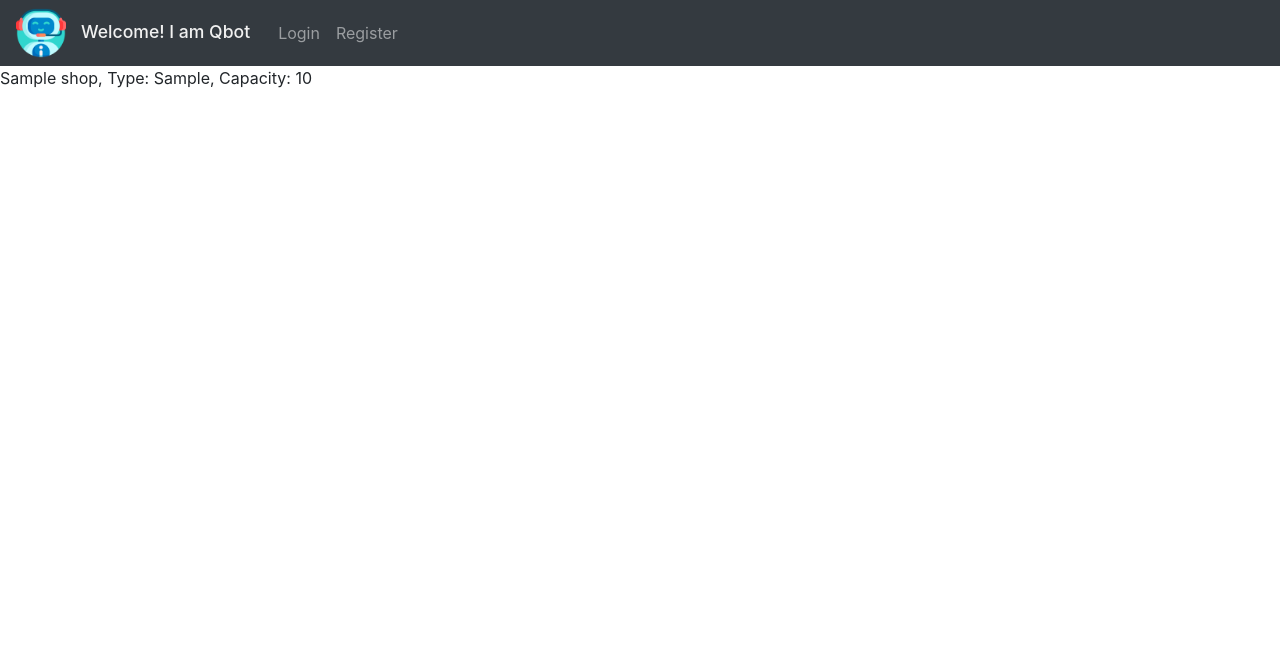
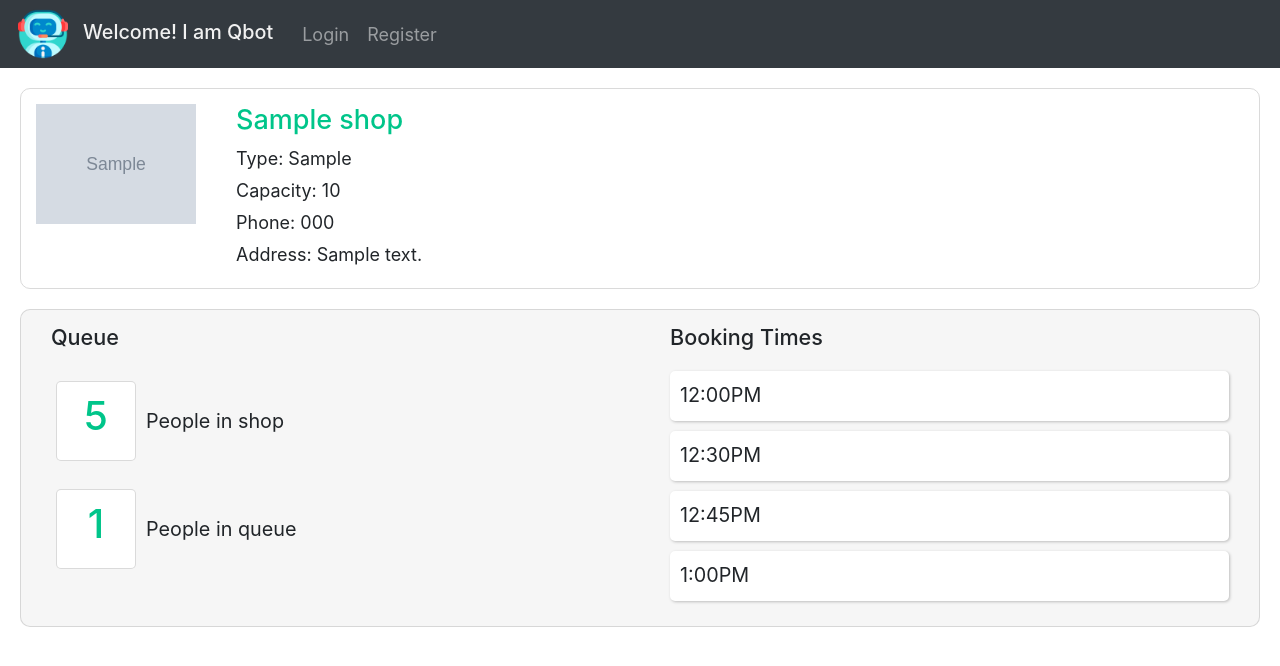
Before and after one commit to charleshugochg/qbot, a Django app: page /shop/1/ in a window 1280 px wide. Shown: the top 666 px of the page. Run offline with Django 3.2, Linux system fonts and the light colour scheme; tables that the repository leaves empty hold one stand-in row (values such as "Sample post"); grey boxes marked "Sample" are stand-in pictures; some libraries are stand-ins or nearby versions.

Commit message:
Upgrade shop view design

```diff
--- a/mainapp/static/mainapp/css/style.css
+++ b/mainapp/static/mainapp/css/style.css
@@ -1,3 +1,36 @@
+
+html {
+    background-color: #fff;
+    color: #555;
+    font-family: 'Montserrat', 'Arial', sans-serif;
+    font-weight: 300;
+    font-size: 18px;
+    text-rendering: optimizeLegibility;
+}
+
+/* ------------------------- */
+/* REUSUABLE */
+/* ------------------------- */
+
+.link-header {
+    text-decoration: none;
+    color: rgb(0, 197, 138);
+}
+
+.link-header:hover {
+    text-decoration: none;
+    color: rgb(0, 173, 121);
+}
+
+.clearfix {zoom: 1}
+.clearfix:after {
+    content: '.';
+    clear: both;
+    display: block;
+    height: 0;
+    visibility: hidden;
+}
+
 
 /* ------------------------- */
 /* NAVBAR */
@@ -20,6 +53,11 @@
 /* Searching */
 /* ------------------------- */
 
+.container-custom h1 {
+    font-weight: 300;
+    margin-bottom: 40px;
+}
+
 .search-area {
     text-align: center;
     margin: 40px 0;
@@ -36,6 +74,15 @@
 
 .shop-section {
     margin-bottom: 30px;
+}
+
+.shop-section h2:after {
+    display: block;
+    height: 2px;
+    background-color:rgb(0, 173, 121);
+    content: " ";
+    width: 90px;
+    margin-top: 5px;
 }
 
 .shop-section h2 {
@@ -81,12 +128,93 @@
     margin-bottom: 5px;
 }
 
-.shop-info-text a {
-    text-decoration: none;
+
+/* ------------------------- */
+/* Shop View Details */
+/* ------------------------- */
+
+.back-grey {
+    background-color: #f6f6f6;
+}
+
+.shop-container {
+    padding: 15px;
+    margin: 20px;
+    border-radius: 10px;
+    border: 1px solid rgba(199, 199, 199, 0.664);
+}
+
+.shop-container img {
+    display: inline-block;
+    float: left;
+    width: 160px;
+}
+
+.shop-detail-text {
+    display: inline-block;
+    margin-left: 40px;
+}
+
+.shop-detail-text p {
+    margin-bottom: 5px;
+}
+
+.quebook-info {
+    padding-left: 20px;
+}
+
+.quebook-info .row {
+    margin-left: 20px;
+}
+
+.quebook-info .row:last-child {
+    margin-bottom: 15px;
+}
+
+.quebook-info h2 {
+    margin-left: 15px;
+    margin-bottom: 20px;
+    font-size: 120%;
+}
+
+.counter-text {
+    display: inline-block;
+    float: left;
+    text-align: center;
+    margin-top: 10px;
+    padding-top: 5px;
+    font-size: 220%;
+    font-weight: 500;
+    width: 80px;
+    height: 80px;
+    background-color: rgb(255, 255, 255);
+    border-radius: 5px;
+    border: 1px solid rgba(199, 199, 199, 0.664);
     color: rgb(0, 197, 138);
 }
 
-.shop-info-text a:hover {
-    text-decoration: none;
-    color: rgb(0, 173, 121);
+.counter-info {
+    margin-left: 10px;
+    font-size: 110%;
+    padding-top: 36px;
+    display: inline-block;
 }
+
+.book-table {
+    margin: 0px 15px;
+}
+
+.book-row {
+    margin-bottom: 10px;
+    height: 50px;
+    background-color: white;
+    border-radius: 5px;
+    box-shadow: 1px 1px 3px rgb(189, 189, 189);
+}
+
+.book-row p {
+    display: inline-block;
+    margin-left: 10px;
+    margin-top: 10px;
+    font-size: 110%;
+}
--- a/mainapp/templates/mainapp/base.html
+++ b/mainapp/templates/mainapp/base.html
@@ -5,6 +5,7 @@
     <head>
         <title>{% block title %}{% endblock %}</title>
         <link rel="stylesheet" href="{% static 'mainapp/css/style.css' %}"/>
+        <link href="https://fonts.googleapis.com/css2?family=Montserrat:ital,wght@0,300;0,400;0,500;1,200;1,300&display=swap" rel="stylesheet">
         <link rel="stylesheet" href="https://stackpath.bootstrapcdn.com/bootstrap/4.2.1/css/bootstrap.min.css" integrity="sha384-GJzZqFGwb1QTTN6wy59ffF1BuGJpLSa9DkKMp0DgiMDm4iYMj70gZWKYbI706tWS" crossorigin="anonymous">
         <script src="https://code.jquery.com/jquery-3.3.1.slim.min.js" integrity="sha384-q8i/X+965DzO0rT7abK41JStQIAqVgRVzpbzo5smXKp4YfRvH+8abtTE1Pi6jizo" crossorigin="anonymous"></script>
         <script src="https://cdnjs.cloudflare.com/ajax/libs/popper.js/1.14.6/umd/popper.min.js" integrity="sha384-wHAiFfRlMFy6i5SRaxvfOCifBUQy1xHdJ/yoi7FRNXMRBu5WHdZYu1hA6ZOblgut" crossorigin="anonymous"></script>
--- a/mainapp/templates/mainapp/index.html
+++ b/mainapp/templates/mainapp/index.html
@@ -7,7 +7,7 @@
 
 {% block body %}
         <nav class="navbar navbar-expand-lg navbar-dark bg-dark main-nav">
-            <img src="{% static 'mainapp/images/logo.png' %}" alt="Qbot logo">
+            <a href="{% url 'index' %}"><img src="{% static 'mainapp/images/logo.png' %}" alt="Qbot logo"></a>
             <p class="nav-text">Welcome! I am Qbot</p>
             <button class="navbar-toggler" type="button" data-toggle="collapse" data-target="#navbarNavAltMarkup" aria-controls="navbarNavAltMarkup" aria-expanded="false" aria-label="Toggle navigation">
               <span class="navbar-toggler-icon"></span>
@@ -22,7 +22,7 @@
 
     <div class="container-custom no-gutters">
         <div class="search-area">
-            <h2>Search Here</h2>
+            <h1>Search Here</h1>
             <div class="input-group mb-3">
                 <input type="text" class="form-control shop-search" placeholder="Shop name or type">
                 <div class="input-group-append">
@@ -39,7 +39,7 @@
                     <div class="shop-info-body">
                         <img src="{{ MEDIA_URL }}{{ shop.logo.name }}" alt="Shop logo">
                         <div class="shop-info-text">
-                            <a href=""><h4>{{shop.name}}</h4></a>
+                            <a class="link-header" href="{% url 'shop' shop.id %}"><h4>{{shop.name}}</h4></a>
                             <p>Type: {{shop.shop_type}}</p>
                             <p>Capacity: {{shop.capacity}}</p>
                         </div>
--- a/mainapp/templates/mainapp/shop.html
+++ b/mainapp/templates/mainapp/shop.html
@@ -7,7 +7,7 @@
 
 {% block body %}
         <nav class="navbar navbar-expand-lg navbar-dark bg-dark main-nav">
-            <img src="{% static 'mainapp/images/logo.png' %}" alt="Qbot logo">
+            <a href="{% url 'index' %}"><img src="{% static 'mainapp/images/logo.png' %}" alt="Qbot logo"></a>
             <p class="nav-text">Welcome! I am Qbot</p>
             <button class="navbar-toggler" type="button" data-toggle="collapse" data-target="#navbarNavAltMarkup" aria-controls="navbarNavAltMarkup" aria-expanded="false" aria-label="Toggle navigation">
               <span class="navbar-toggler-icon"></span>
@@ -22,7 +22,48 @@
 
     <div class="container-custom no-gutters">
         <div class="shop-container">
-          {{ shop }}
+              <img src="{{ MEDIA_URL }}{{ shop.logo.name }}" alt="Shop logo">
+              <div class="shop-detail-text">
+                  <a class="link-header" href="{% url 'shop' shop.id %}"><h4>{{shop.name}}</h4></a>
+                  <p>Type: {{shop.shop_type}}</p>
+                  <p>Capacity: {{shop.capacity}}</p>
+                  <p>Phone: {{shop.phone_number}}</p>
+                  <p>Address: {{shop.address}}</p>
+              </div>
+        </div>
+
+        <div class="shop-container back-grey">
+          <div class="row">
+            <div class="quebook-info col-sm-6">
+              <h2>Queue</h2>
+              <div class="row no-gutters">
+                <p class="counter-text">5</p>
+                <p class="counter-info">People in shop</p>
+              </div>
+              <div class="row no-gutters">
+                <p class="counter-text">1</p>
+                <p class="counter-info">People in queue</p>
+              </div>
+            </div>
+
+            <div class="quebook-info col-sm-6 no-gutters">
+              <h2>Booking Times</h2>
+              <div class="book-table">
+                <div class="book-row">
+                  <p>12:00PM</p>
+                </div>
+                <div class="book-row">
+                  <p>12:30PM</p>
+                </div>
+                <div class="book-row">
+                  <p>12:45PM</p>
+                </div>
+                <div class="book-row">
+                  <p>1:00PM</p>
+                </div>
+              </div>
+            </div>
+          </div>
         </div>
     </div>
 
```
